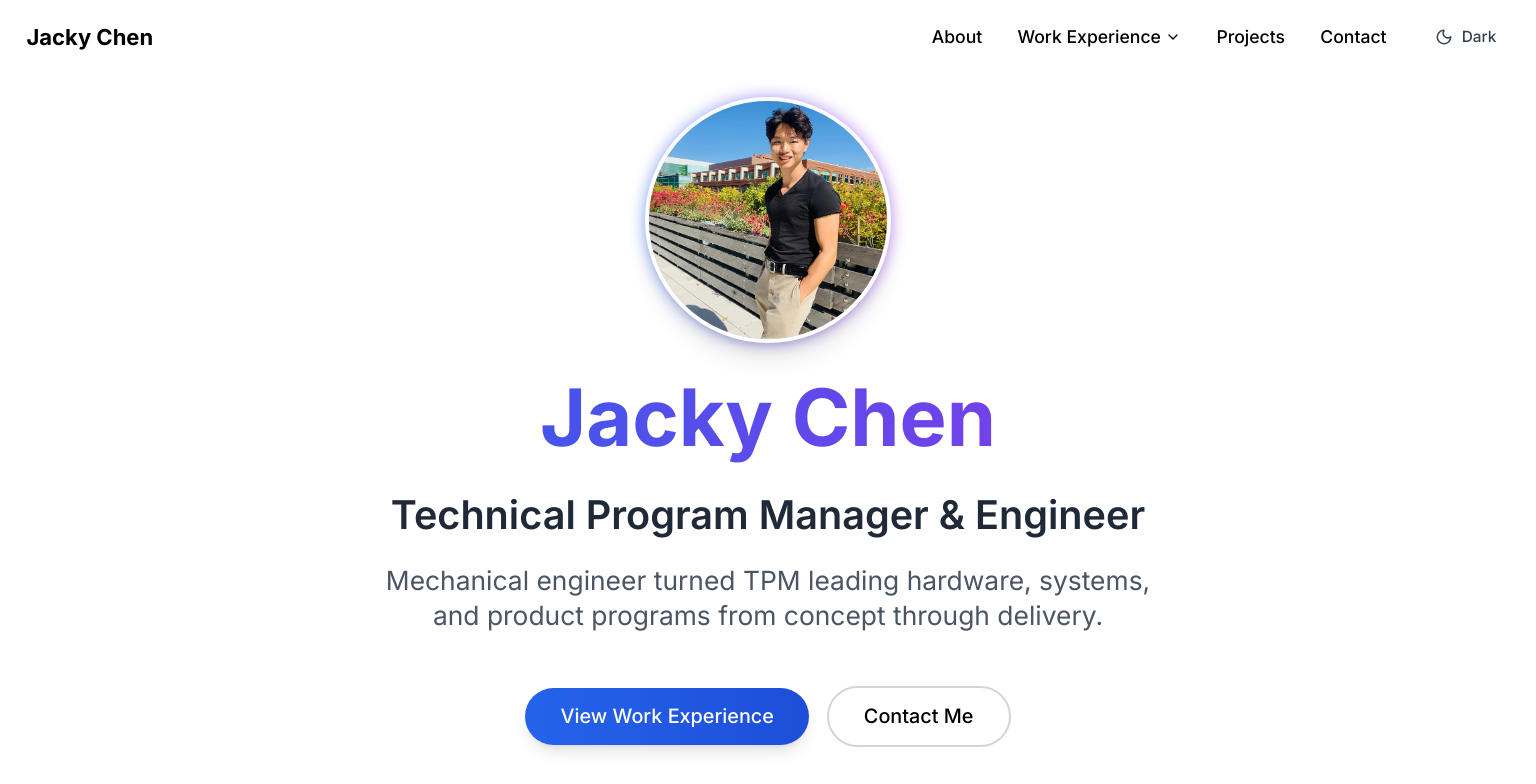
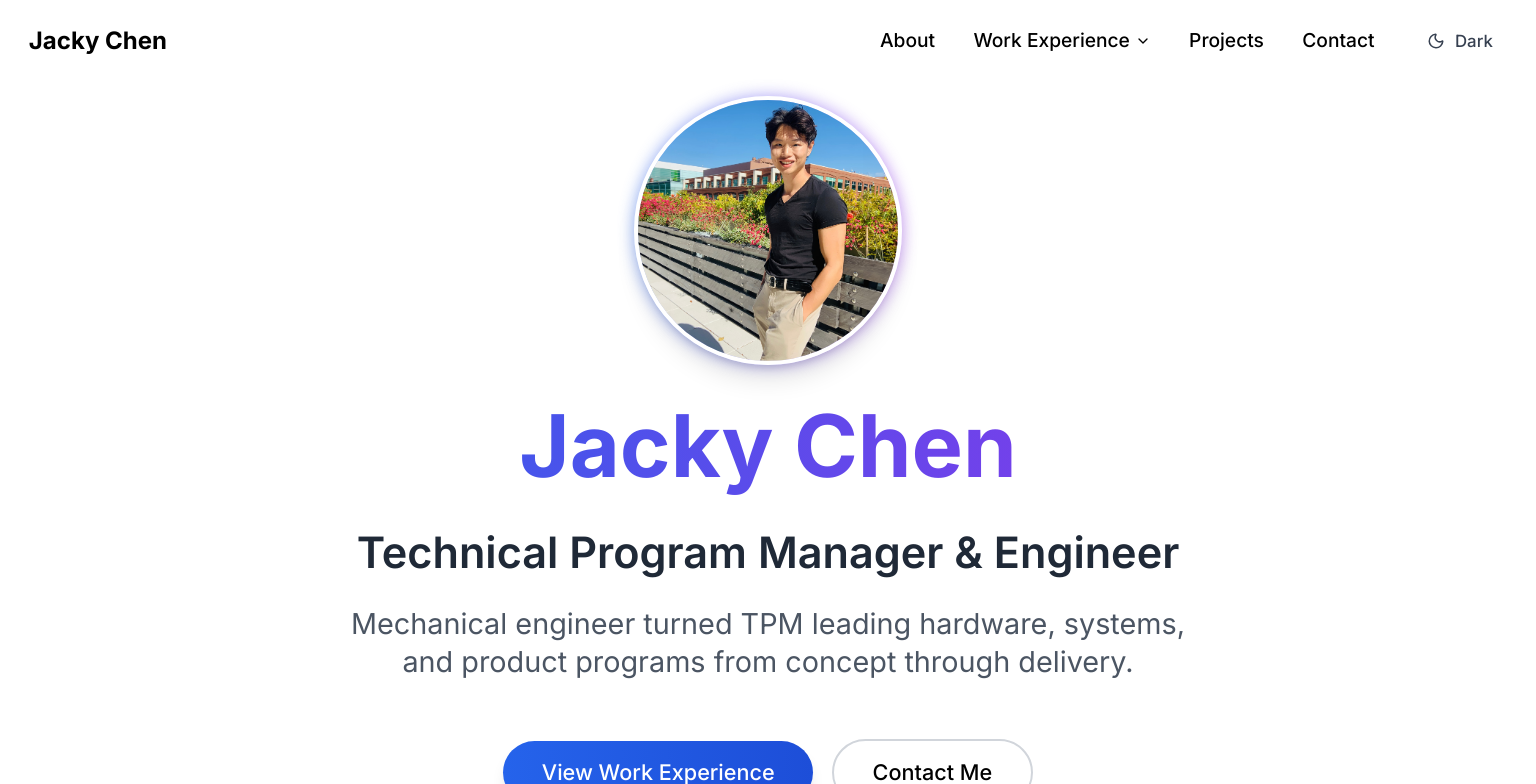
Before and after one commit to jackychen-dev/portfolio, a Next.js app: page / in a window 1536 px wide. Shown: the top 784 px of the page. Built offline with nearby package versions, Linux system fonts and the light colour scheme.

Commit message:
Add responsive font scaling based on monitor size

```diff
--- a/app/globals.css
+++ b/app/globals.css
@@ -28,8 +28,37 @@
   --level-4-end: #161616;
 }
 
+/* Responsive font scaling based on screen size */
 html {
-  font-size: 110%;
+  font-size: 100%; /* Base: mobile and small screens */
+}
+
+/* Tablet and small desktop */
+@media (min-width: 768px) {
+  html {
+    font-size: 105%;
+  }
+}
+
+/* Medium desktop */
+@media (min-width: 1024px) {
+  html {
+    font-size: 110%;
+  }
+}
+
+/* Large desktop */
+@media (min-width: 1280px) {
+  html {
+    font-size: 115%;
+  }
+}
+
+/* Extra large desktop */
+@media (min-width: 1536px) {
+  html {
+    font-size: 120%;
+  }
 }
 
 body {
```
